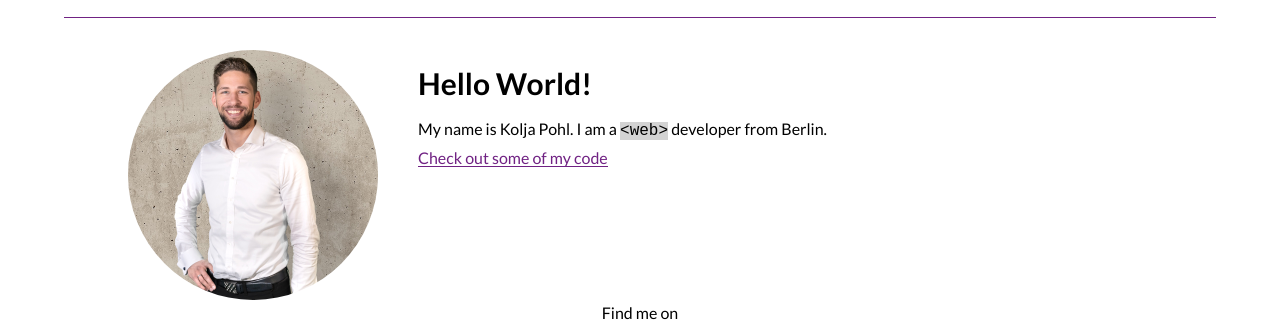
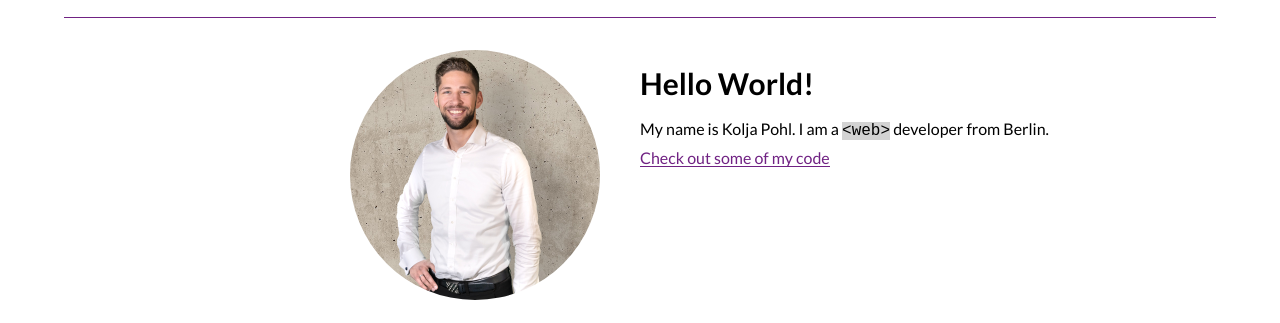
Before and after one commit to koljapohl/website-portfolio, a plain HTML site: page index.html in a window 1280 px wide. Shown: the part 78-401 px from the top of the page. Drawn offline with nearby package versions, Linux system fonts and the light colour scheme.

Commit message:
adjusted stylings

```diff
--- a/css/style.production.css
+++ b/css/style.production.css
@@ -294,14 +294,21 @@
         height: auto;
         margin-right: 40px;
         border-radius: 50%;
+        -ms-grid-column-align: end;
+            justify-self: end;
     }
     .profile{
+        display: -ms-grid;
+        display: grid;
+        -ms-grid-columns: 1fr 1fr;
+        grid-template-columns: 1fr 1fr;
         max-width: 80%;
         margin: 2rem auto;
     }
     .berlin-illustration{
         display: flex;
         max-width: 110%;
+        margin: auto;
     }
     /*animations defined*/
     @-webkit-keyframes color-change{
@@ -377,9 +384,11 @@
     }
 
     .description{
-    max-width: 70%;
-    margin: 2rem auto;
-    text-align: center;
+        display: -ms-grid;
+        display: grid;
+        max-width: 70%;
+        margin: 2rem auto;
+        text-align: center;
     }
 
     .skills{
--- a/css/styles.css
+++ b/css/styles.css
@@ -269,14 +269,18 @@
         height: auto;
         margin-right: 40px;
         border-radius: 50%;
+        justify-self: end;
     }
     .profile{
+        display: grid;
+        grid-template-columns: 1fr 1fr;
         max-width: 80%;
         margin: 2rem auto;
     }
     .berlin-illustration{
         display: flex;
         max-width: 110%;
+        margin: auto;
     }
     /*animations defined*/
     @keyframes color-change{
@@ -320,9 +324,10 @@
     }
 
     .description{
-    max-width: 70%;
-    margin: 2rem auto;
-    text-align: center;
+        display: grid;
+        max-width: 70%;
+        margin: 2rem auto;
+        text-align: center;
     }
 
     .skills{
--- a/index.html
+++ b/index.html
@@ -37,11 +37,13 @@
     <div class="profile">
         <!--check for different picture!-->
         <img src="img/portrait.jpg" alt="Portrait of the author" class="profile__portrait">
-        <h1>Hello World!</h1>
-        <p>
-            My name is Kolja Pohl. I am a <code>&lt;web&gt;</code> developer from Berlin.
-        </p>
-        <a href="work.html" class="link__animated">Check out some of my code</a>
+        <div class="text_wrapper">
+            <h1>Hello World!</h1>
+            <p>
+                My name is Kolja Pohl. I am a <code>&lt;web&gt;</code> developer from Berlin.
+            </p>
+            <a href="work.html" class="link__animated">Check out some of my code</a>
+        </div>
     </div>
 
     <footer class="page-footer">
```
